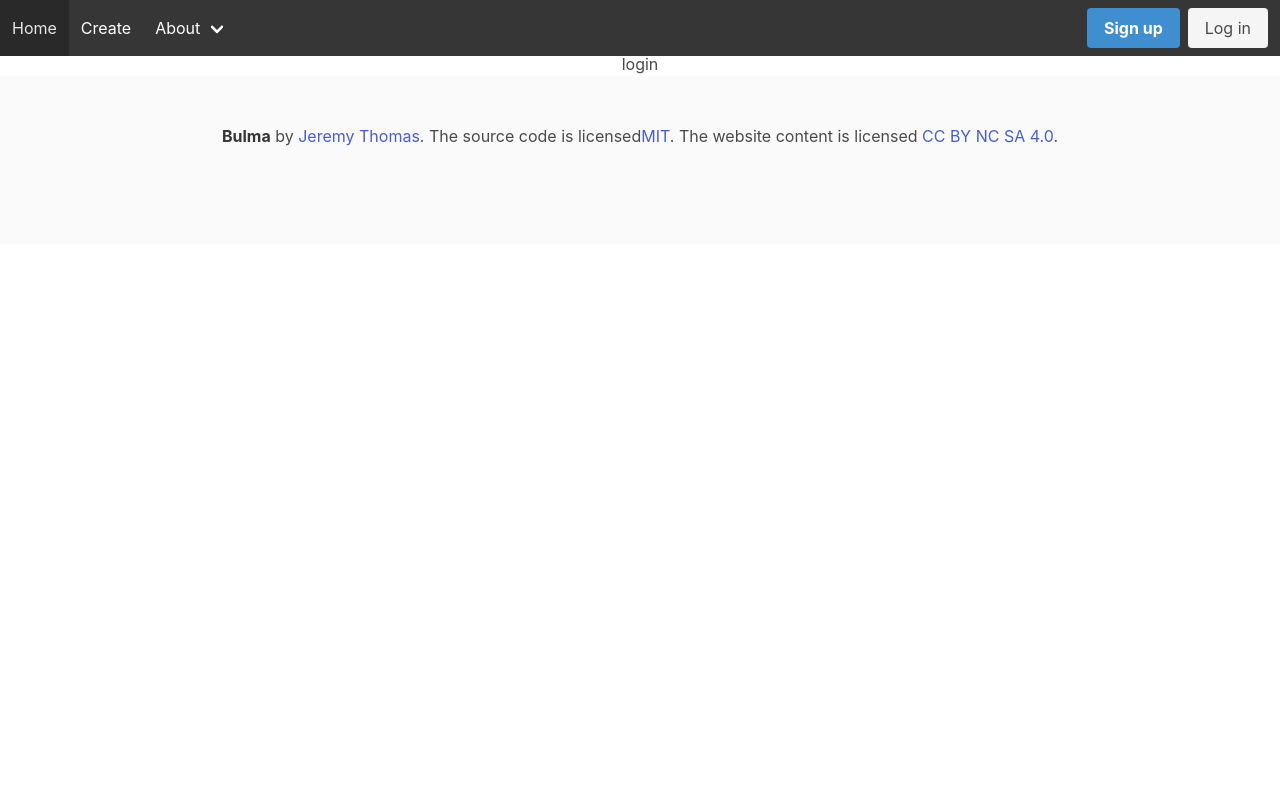
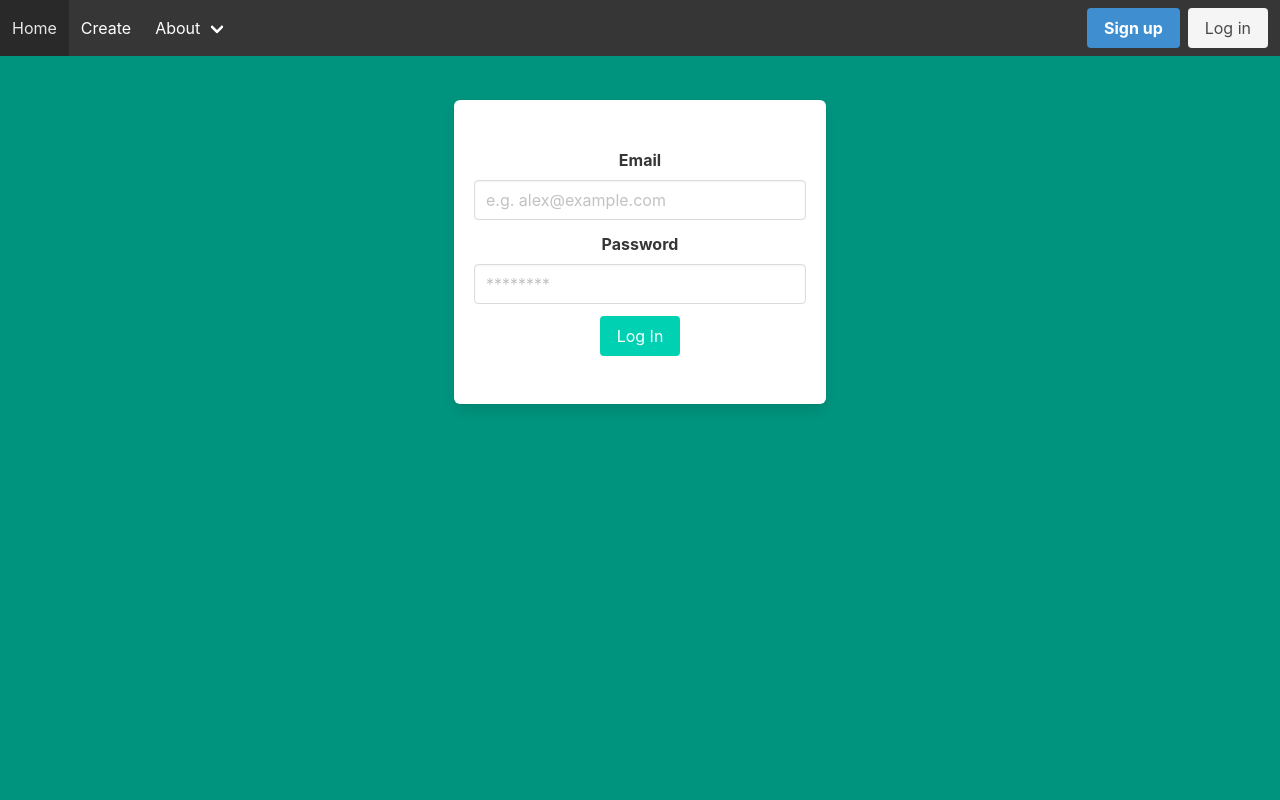
Before and after one commit to bbohling22/final-project, a React (Create React App) app in the folder client/: page /Login in a window 1280 px wide. Shown: the top 800 px of the page. Built offline with nearby package versions, Linux system fonts and the light colour scheme; some icons are missing.

Commit message:
made a login page with a login form component. Still needs to be connected to database"

```diff
--- a/client/src/components/Footer/index.js
+++ b/client/src/components/Footer/index.js
@@ -4,7 +4,7 @@
 
 const Footer = () => {
     return(
-        <footer class="footer">
+        <footer class="footer mt-auto">
             <div class="content has-text-centered">
                 <p>
                 <strong>Bulma</strong> by <a href="https://jgthms.com">Jeremy Thomas</a>. The source code is licensed
--- /dev/null
+++ b/client/src/components/LoginForm/index.js
@@ -0,0 +1,41 @@
+const LoginForm = () => {
+  return (
+    <div>
+      <div class="container hero is-fullheight has-background-primary-dark is-fullhd  is-max-desktop">
+        <div class="columns is-centered ">
+          <div class="column is-half">
+            <div class="content mx-6 my-6">
+              <form class="box py-6">
+                <div class="field">
+                  <label class="label">Email</label>
+                  <div class="control">
+                    <input
+                      class="input"
+                      type="email"
+                      placeholder="e.g. alex@example.com"
+                    />
+                  </div>
+                </div>
+
+                <div class="field">
+                  <label class="label">Password</label>
+                  <div class="control">
+                    <input
+                      class="input"
+                      type="password"
+                      placeholder="********"
+                    />
+                  </div>
+                </div>
+
+                <button class="button is-primary">Log In</button>
+              </form>
+            </div>
+          </div>
+        </div>
+      </div>
+    </div>
+  );
+};
+
+export default LoginForm;
--- a/client/src/pages/Login/Login.js
+++ b/client/src/pages/Login/Login.js
@@ -1,8 +1,10 @@
-
+import LoginForm from "../../components/LoginForm";
 
 const Login = () => {
     return (
-        <div>login</div>
+        <div className="has-background-primary-dark">
+            <LoginForm/>
+        </div>
     )
 }
 
```
